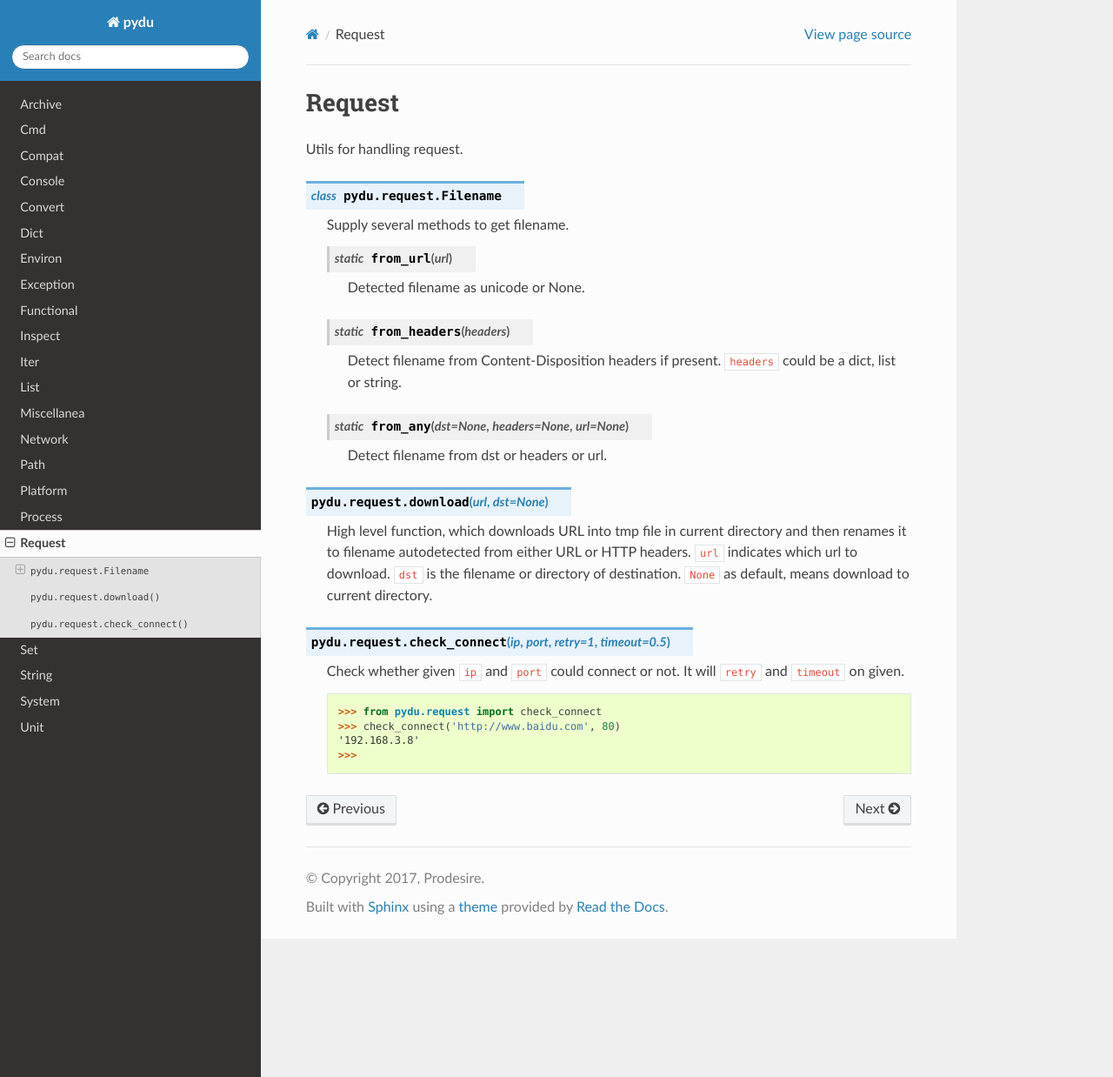
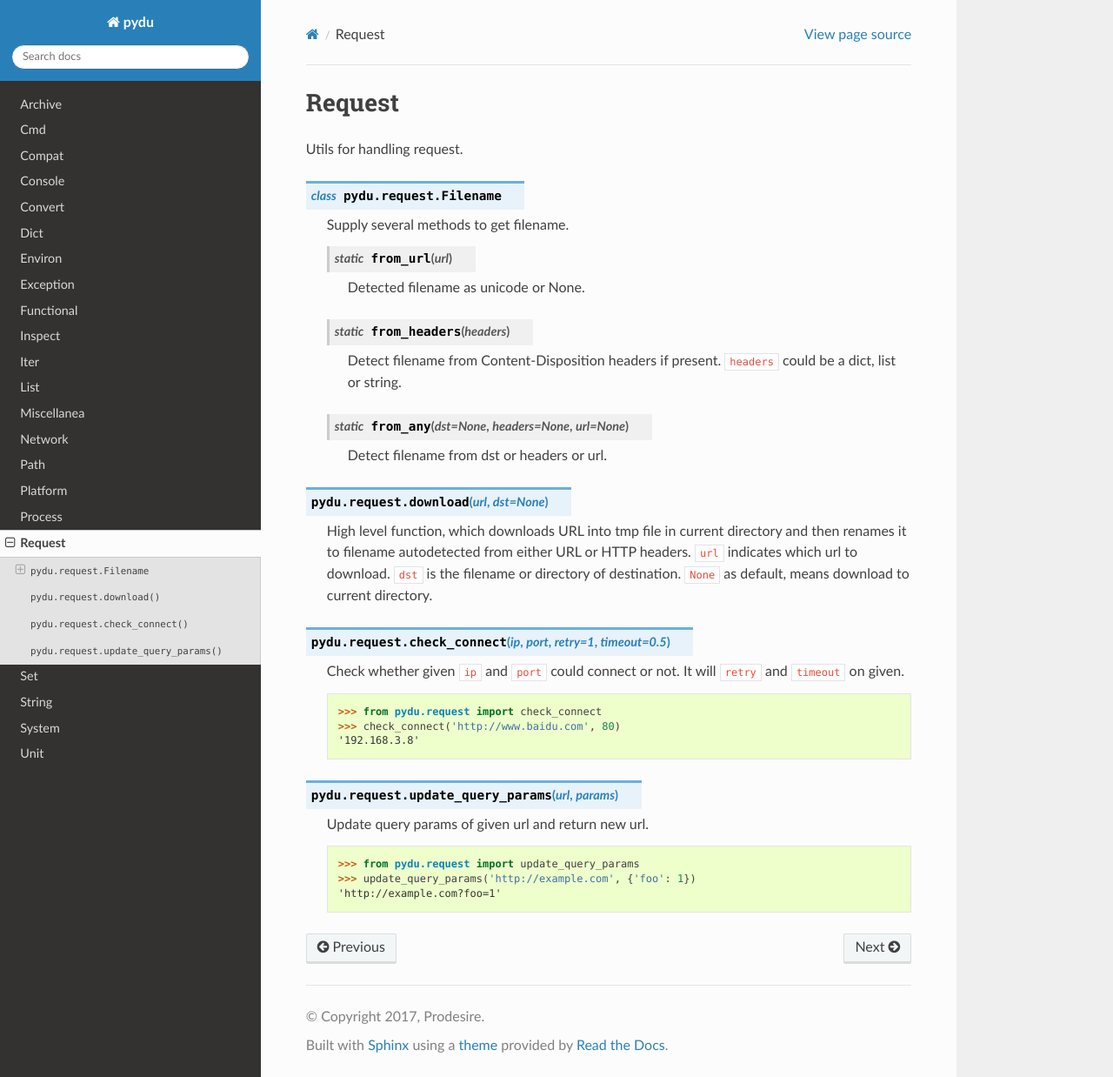
Before and after one commit to flaggo/pydu, a Sphinx documentation site: the page built from docs/request.rst, in a window 1280 px wide and 1238 px high. Shown: the whole window at 87% size. Built offline with Sphinx 7.4.7 and the Read the Docs theme 2.0.0, drawn with Linux system fonts in a browser that asks for light colours.

Commit message:
add doc for request.update_query_params

```diff
--- a/docs/request.rst
+++ b/docs/request.rst
@@ -39,4 +39,12 @@ Utils for handling request.
     >>> from pydu.request import check_connect
     >>> check_connect('http://www.baidu.com', 80)
     '192.168.3.8'
-    >>>
+
+
+.. py:function:: pydu.request.update_query_params(url, params)
+
+    Update query params of given url and return new url.
+
+    >>> from pydu.request import update_query_params
+    >>> update_query_params('http://example.com', {'foo': 1})
+    'http://example.com?foo=1'
```
